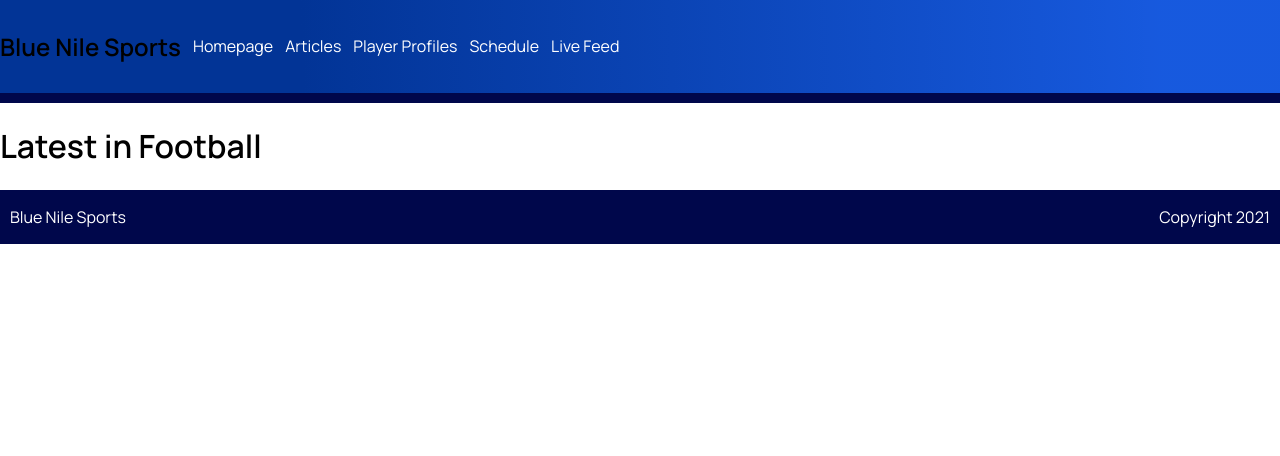
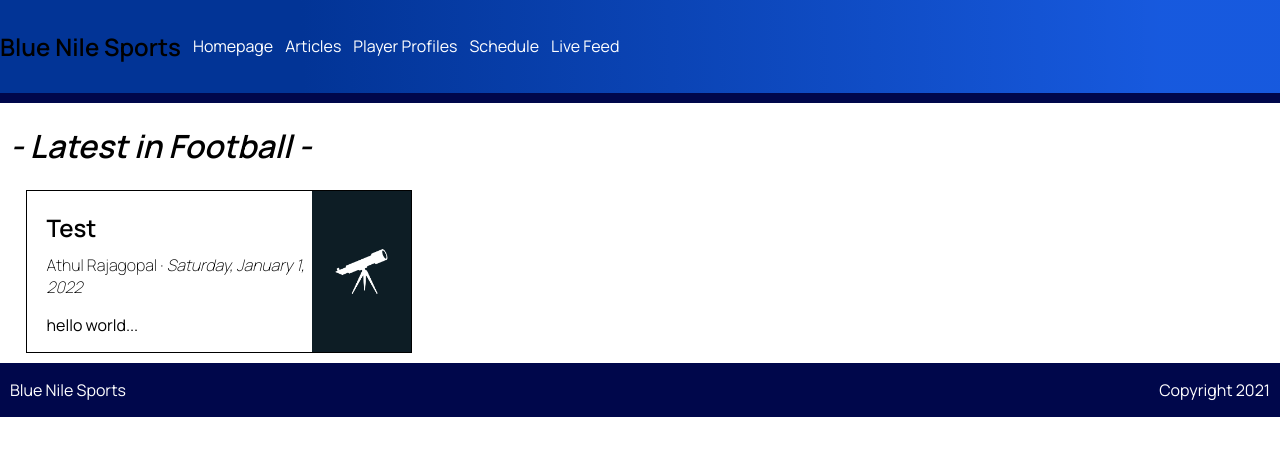
Before and after one commit to rajagoat/blue-nile-sports, a Next.js app: page /articles in a window 1280 px wide. Shown: the top 456 px of the page. Built offline with nearby package versions, Linux system fonts and the light colour scheme.

Commit message:
Articles display on site

```diff
--- /dev/null
+++ b/components/ArticleSnippet.js
@@ -0,0 +1,24 @@
+import Image from 'next/image';
+import styles from '../styles/ArticleSnippet.module.css'
+
+const ArticleSnippet = ({ article: { title, author, dateFormatted, body, thumbnail } }) => {
+    const truncate = (str, no_words) => {
+        return str.split(" ").splice(0, no_words).join(" ") + "...";
+    }
+
+    return (
+        <article className={styles.box}>
+            <div className={styles.mediaContent}>
+                <h2 className={styles.mediaTitle}>{title}</h2>
+                <span className={styles.mediaAuthor}>{author} · </span>
+                <span className={styles.mediaDate}>{dateFormatted}</span>
+                <p className={styles.mediaBody}>{truncate(body, 10)}</p>
+            </div>
+            <>
+                <Image className={styles.image} src={thumbnail} width={110} height={110} layout='intrinsic'/>
+            </>
+        </article>
+    );
+}
+
+export default ArticleSnippet;
--- a/pages/articles/index.js
+++ b/pages/articles/index.js
@@ -1,26 +1,14 @@
+import ArticleSnippet from '../../components/ArticleSnippet';
 import articles from '../../public/data/articles.json'
+import styles from '../../styles/Articles.module.css'
 
 const Articles = () => {
-    console.log(articles);
-    const truncate = (str, no_words) => {
-        return str.split(" ").splice(0, no_words).join(" ") + "...";
-    }
-
     return (
         <div>
-            <h1>Latest in Football</h1>
-            {articles && articles.map(article => {
-                <div key={article.slug} className="box">
-                    <article className="media">
-                        <div className="media-content">
-                            <h2 className="media-title">{article.title}</h2>
-                            <p className="media-author">{article.author}</p>
-                            <p className="media-date">{article.dateFormatted}</p>
-                            <p className="media-body">{truncate(article.body)}</p>
-                        </div>
-                    </article>
-                </div>
-            })}
+            <h1 className={styles.title}>- Latest in Football -</h1>
+            {articles && articles.map(article =>
+                <ArticleSnippet article={article} key={article.slug} />
+            )}
         </div>
     );
 }
--- a/pages/index.js
+++ b/pages/index.js
@@ -4,7 +4,7 @@ import styles from '../styles/Home.module.css'
 
 export default function Home() {
   return (
-    <div>
+    <div className={styles.main}>
       <h1>Homepage</h1>
       <p>Lorem ipsum dolor sit amet consectetur adipisicing elit. Minima mollitia optio, nihil laudantium explicabo animi sapiente. Sunt a error voluptates accusantium quis explicabo quod recusandae accusamus. Quisquam vero velit perferendis.</p>
       <p>Lorem ipsum dolor sit amet consectetur adipisicing elit. Labore nemo at doloribus dignissimos adipisci est repellat quia et officiis? Repudiandae minima accusantium pariatur commodi quos dolorum veniam aperiam sit ipsa?</p>
--- a/public/data/articles.json
+++ b/public/data/articles.json
@@ -1,11 +1,13 @@
 [
   {
+    "body": "hello world",
     "layout": "blog",
+    "author": "Athul Rajagopal",
+    "slug": "test",
+    "thumbnail": "/images/uploads/stargazers-3-2.png",
+    "bodyHtml": "<p>hello world</p>\n",
+    "dateFormatted": "Saturday, January 1, 2022",
     "date": "2022-01-02T06:51:52.737Z",
-    "title": "Test",
-    "thumbnail": "/images/uploads/stargazers-3-2.png",
-    "body": "hello world",
-    "bodyHtml": "<p>hello world</p>\n",
-    "dateFormatted": "Saturday, January 1, 2022"
+    "title": "Test"
   }
 ]
--- /dev/null
+++ b/styles/ArticleSnippet.module.css
@@ -0,0 +1,28 @@
+.box {
+    border: 1px solid black;
+    display: flex;
+    justify-content: space-between;
+    width: 30%;
+    margin-left: 2%;
+    margin-bottom: 10px;
+}
+
+.mediaContent {
+    margin-left: 20px;
+}
+
+.mediaTitle {
+    margin-bottom: 10px;
+}
+
+.mediaAuthor, .mediaDate {
+    font-weight: 200;
+}
+
+.mediaDate {
+    font-style: italic;
+}
+
+.image {
+    object-fit: cover;
+}
--- /dev/null
+++ b/styles/Articles.module.css
@@ -0,0 +1,5 @@
+.title {
+    font-weight: 600;
+    font-style: italic;
+    margin-left: 10px;
+}
```
